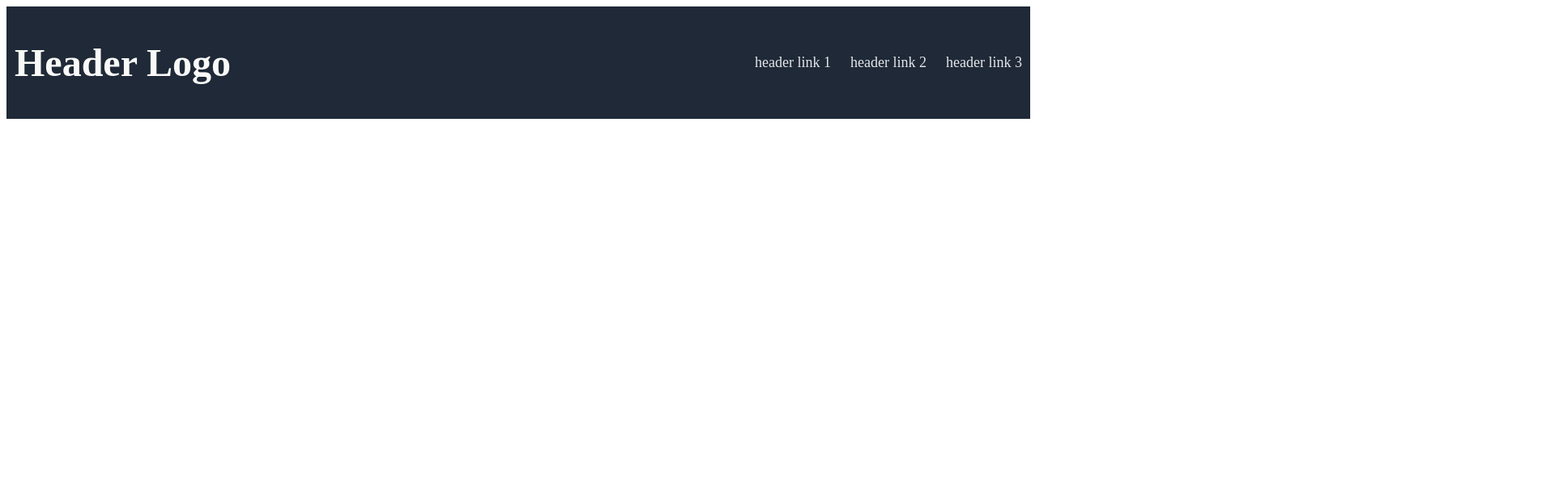
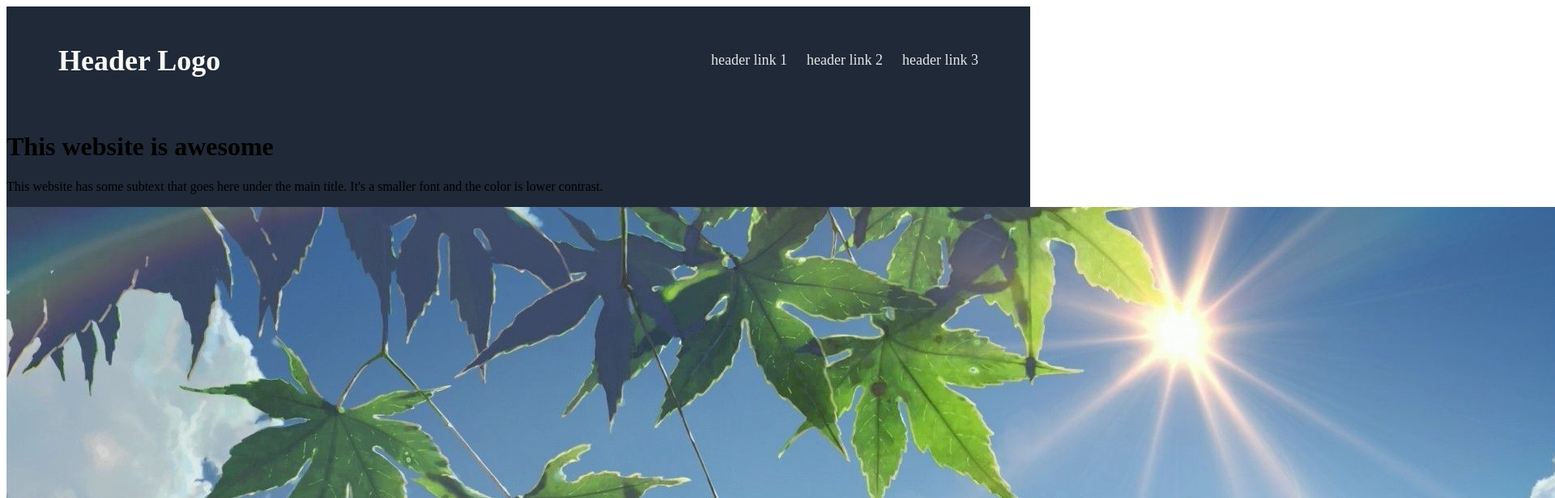
Before and after one commit to jecndlria/odin-landing-page, a plain HTML site: page index.html in a window 1280 px wide. Shown: the top 616 px of the page at 81% size, 1920 px wide, since content can reach past the window. Drawn offline with Linux system fonts and the light colour scheme.

Commit message:
added content for titlecard

```diff
--- a/index.html
+++ b/index.html
@@ -10,11 +10,17 @@
 <body>
    <header class="dark">
       <div class="header-links">
-         <div class="logo"><h1>Header Logo</h1></div>
+         <div class="logo"><h2>Header Logo</h2></div>
          <a class="small-link">header link 1</a>
          <a class="small-link">header link 2</a>
          <a class="small-link">header link 3</a>
       </div>
+      <div class="titlecard">
+         <h1>This website is awesome</h1>
+         <p>This website has some subtext that goes here under the main title. It's a smaller font and the color is lower contrast.</p>
+         <img src="Tenki-No-Ko-Wallpapers-Wallpaper-Cave.jpg">
+         <button>Sign up</button>
+      </div>
    </header>
 </body>
 </html>
--- a/style.css
+++ b/style.css
@@ -12,7 +12,7 @@ a {
    flex-direction: row;
    gap: 24px;
    justify-content: flex-end;
-   padding: 10px;
+   padding: 16px 64px;
    font-size: 18px;
    color: #e5e7eb
 }
```
Also changed, not shown: Tenki-No-Ko-Wallpapers-Wallpaper-Cave.jpg (added).
